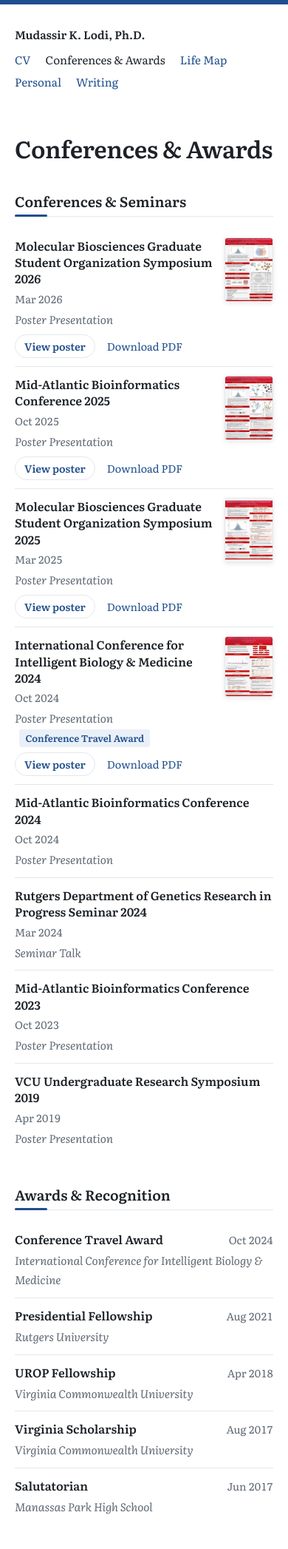
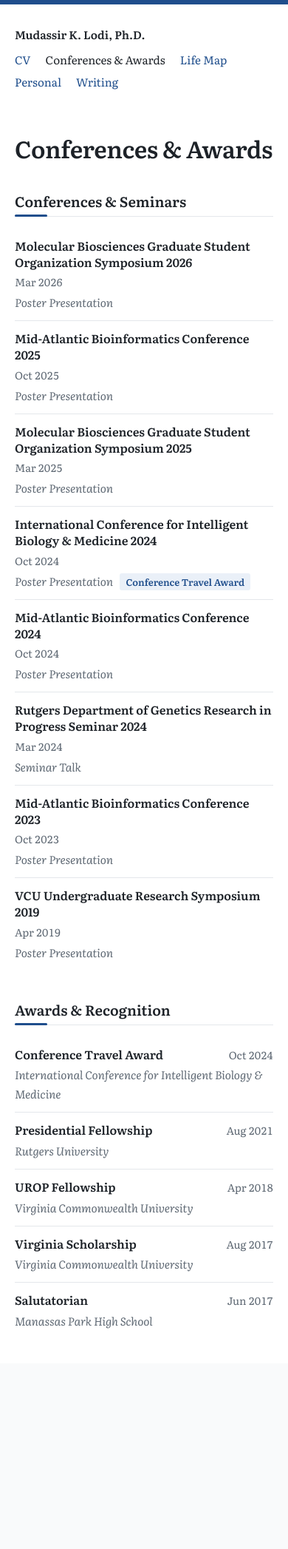
Before and after one commit to mklodi1/mklodi1.github.io, a Jekyll site: the page built from conferences/index.html, in a window 390 px wide. Shown: the whole page at 74% size. Built offline with Jekyll 4.4.1, drawn with Linux system fonts in a browser that asks for light colours; after the commit the page ends 1843 px from its top, so only the background shows below that.

Commit message:
Remove conference posters
Co-Authored-By: Claude Opus 5.5 <noreply@anthropic.com>
Claude-Session: https://claude.ai/code/session_018B7yRm4wV88UDqtVSP6gVK

```diff
--- a/assets/css/style.css
+++ b/assets/css/style.css
@@ -486,38 +486,3 @@ body { border-top: 6px solid var(--link); }
 .plane-trip { animation: plane-in .25s ease-out both; }
 @keyframes plane-in { from { opacity: 0; } to { opacity: 1; } }
 .plane-trip.plane-landed { opacity: 0; transition: opacity .3s ease; }
-
-/* ---------- conference posters ---------- */
-.honor-list li.has-poster { display: grid; grid-template-columns: 1fr auto; gap: 1rem; align-items: start; }
-.poster-links { margin: .45rem 0 0; font-size: .9rem; display: flex; gap: 1rem; align-items: center; }
-.poster-links button {
-  font: inherit; font-size: .88rem; font-weight: 600; color: var(--link); background: none;
-  border: 1px solid var(--rule); border-radius: 999px; padding: .2rem .75rem; cursor: pointer;
-}
-.poster-links button:hover { border-color: var(--link); }
-.poster-thumb {
-  padding: 0; border: 1px solid var(--rule); border-radius: 4px; background: #fff; cursor: zoom-in;
-  box-shadow: 0 2px 6px rgba(20,30,45,.10); line-height: 0;
-}
-.poster-thumb img { width: 90px; height: auto; border-radius: 3px; }
-.poster-thumb:hover { box-shadow: 0 4px 14px rgba(20,30,45,.18); transform: translateY(-2px); }
-@media (prefers-reduced-motion: no-preference) { .poster-thumb { transition: transform .2s ease, box-shadow .2s ease; } }
-
-.poster-viewer {
-  width: min(96vw, 1100px); height: min(94vh, 1400px); max-width: none; max-height: none;
-  padding: 0; border: 0; border-radius: 12px; background: #1B1F24; color: #fff; overflow: hidden;
-}
-.poster-viewer::backdrop { background: rgba(10, 14, 20, .75); }
-.poster-viewer[open] { display: flex; flex-direction: column; }
-.pv-bar { display: flex; align-items: center; gap: 1rem; padding: .7rem 1rem; background: #111418; }
-.pv-title { flex: 1; font-weight: 600; font-size: .95rem; overflow: hidden; text-overflow: ellipsis; white-space: nowrap; }
-.pv-pdf { color: #9CC9FF; font-size: .9rem; white-space: nowrap; }
-.pv-close { font: inherit; font-size: 1.1rem; color: #fff; background: none; border: 0; cursor: pointer; padding: .2rem .4rem; }
-.pv-body { flex: 1; overflow: auto; display: flex; align-items: flex-start; justify-content: center; padding: 1rem; }
-.pv-body img { max-width: 100%; max-height: 100%; height: auto; object-fit: contain; cursor: zoom-in; background: #fff; border-radius: 4px; }
-.pv-body.zoomed { display: block; padding: 0; }
-.pv-body.zoomed img { max-width: none; max-height: none; width: 1800px; cursor: zoom-out; border-radius: 0; }
-@media (max-width: 600px) {
-  .poster-thumb img { width: 64px; }
-  .pv-body.zoomed img { width: 1400px; }
-}
--- a/conferences/index.html
+++ b/conferences/index.html
@@ -12,20 +12,12 @@ permalink: /conferences/
     <h2 id="h-conf">Conferences &amp; Seminars</h2>
     <ul class="honor-list">
       {% for c in site.data.conferences %}
-      <li{% if c.poster %} class="has-poster"{% endif %}>
-        <div class="honor-main">
-          <div class="cv-row">
-            <h3>{% if c.link %}<a href="{{ c.link }}">{{ c.event }}</a>{% else %}{{ c.event }}{% endif %}</h3>
-            <span class="cv-when">{{ c.date }}</span>
-          </div>
-          {% if c.type or c.award %}<p class="honor-sub">{{ c.type }}{% if c.award %} <span class="award-tag">{{ c.award }}</span>{% endif %}</p>{% endif %}
-          {% if c.poster %}<p class="poster-links"><button type="button" class="poster-open" data-poster="{{ c.poster }}" data-title="{{ c.event | escape }}">View poster</button> <a href="{{ '/assets/posters/' | append: c.poster | append: '.pdf' | relative_url }}" download>Download PDF</a></p>{% endif %}
+      <li>
+        <div class="cv-row">
+          <h3>{% if c.link %}<a href="{{ c.link }}">{{ c.event }}</a>{% else %}{{ c.event }}{% endif %}</h3>
+          <span class="cv-when">{{ c.date }}</span>
         </div>
-        {% if c.poster %}
-        <button type="button" class="poster-thumb poster-open" data-poster="{{ c.poster }}" data-title="{{ c.event | escape }}" aria-label="View poster from {{ c.event | escape }}">
-          <img src="{{ '/assets/posters/' | append: c.poster | append: '-thumb.jpg' | relative_url }}" alt="" loading="lazy" width="90" height="120">
-        </button>
-        {% endif %}
+        {% if c.type or c.award %}<p class="honor-sub">{{ c.type }}{% if c.award %} <span class="award-tag">{{ c.award }}</span>{% endif %}</p>{% endif %}
       </li>
       {% endfor %}
     </ul>
@@ -47,47 +39,3 @@ permalink: /conferences/
     </ul>
   </section>
 </article>
-
-<dialog class="poster-viewer" id="poster-viewer" aria-label="Poster">
-  <div class="pv-bar">
-    <span class="pv-title" id="pv-title"></span>
-    <a class="pv-pdf" id="pv-pdf" href="#" download>Download PDF</a>
-    <button type="button" class="pv-close" id="pv-close" aria-label="Close">&#10005;</button>
-  </div>
-  <div class="pv-body" id="pv-body">
-    <img id="pv-img" alt="">
-  </div>
-</dialog>
-
-<script>
-  // Poster viewer: opens a poster large on the page; click the poster to zoom in and out.
-  (function () {
-    var dlg = document.getElementById('poster-viewer');
-    if (!dlg || !dlg.showModal) return;   // very old browsers just use the PDF links
-    var base = {{ '/assets/posters/' | relative_url | jsonify }};
-    var img = document.getElementById('pv-img'), body = document.getElementById('pv-body');
-    function open(key, title) {
-      img.src = base + key + '-large.jpg';
-      img.alt = 'Poster: ' + title;
-      document.getElementById('pv-title').textContent = title;
-      document.getElementById('pv-pdf').href = base + key + '.pdf';
-      body.classList.remove('zoomed');
-      dlg.showModal();
-    }
-    Array.prototype.forEach.call(document.querySelectorAll('.poster-open'), function (b) {
-      b.addEventListener('click', function () { open(b.getAttribute('data-poster'), b.getAttribute('data-title')); });
-    });
-    document.getElementById('pv-close').addEventListener('click', function () { dlg.close(); });
-    dlg.addEventListener('click', function (e) { if (e.target === dlg) dlg.close(); });   // click outside closes
-    img.addEventListener('click', function (e) {
-      var r = img.getBoundingClientRect(), fx = (e.clientX - r.left) / r.width, fy = (e.clientY - r.top) / r.height;
-      body.classList.toggle('zoomed');
-      if (body.classList.contains('zoomed')) {
-        requestAnimationFrame(function () {
-          body.scrollLeft = fx * img.offsetWidth - body.clientWidth / 2;
-          body.scrollTop = fy * img.offsetHeight - body.clientHeight / 2;
-        });
-      }
-    });
-  })();
-</script>
```
Also changed, not shown: _data/conferences.yml (+1 -6 lines), assets/posters/icibm-2024-large.jpg (deleted), assets/posters/icibm-2024-thumb.jpg (deleted), assets/posters/mabc-2025-large.jpg (deleted), assets/posters/mabc-2025-thumb.jpg (deleted), assets/posters/mbs-2025-large.jpg (deleted), assets/posters/mbs-2025-thumb.jpg (deleted), assets/posters/mbs-2026-large.jpg (deleted), assets/posters/mbs-2026-thumb.jpg (deleted), 4 other files.
